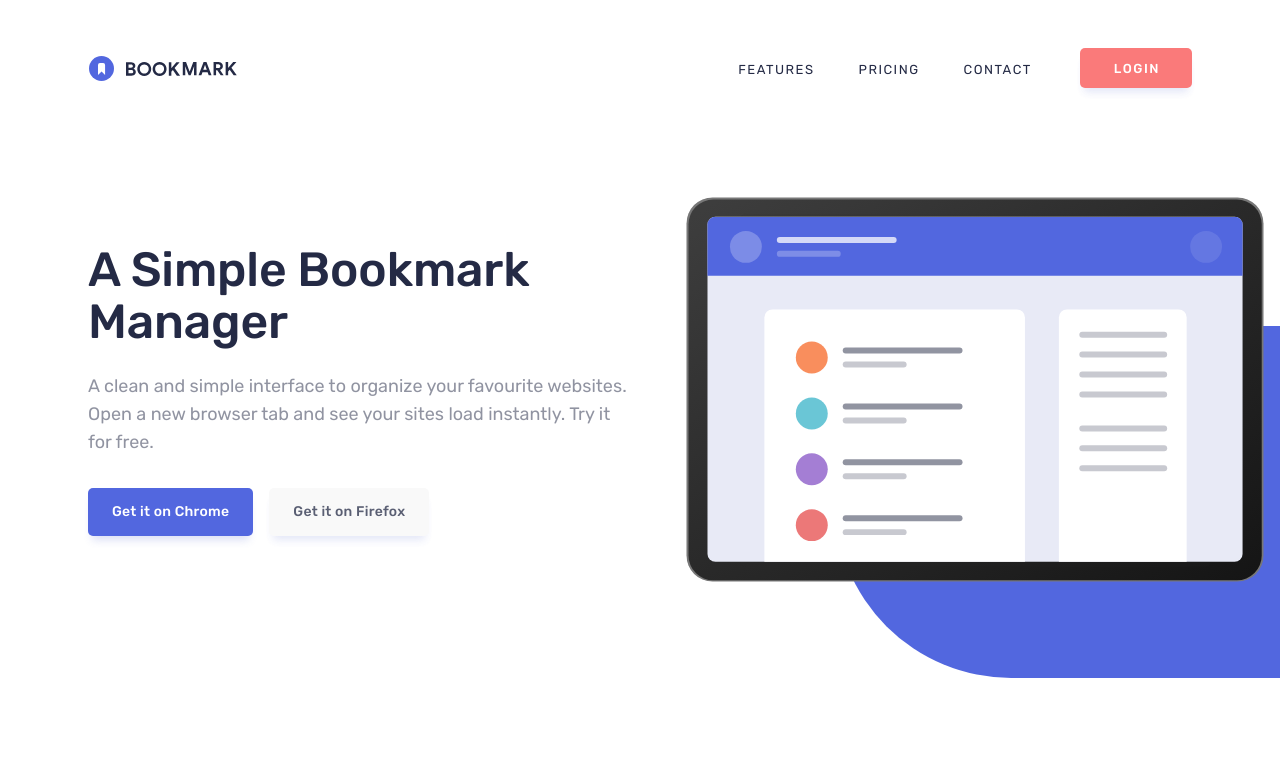
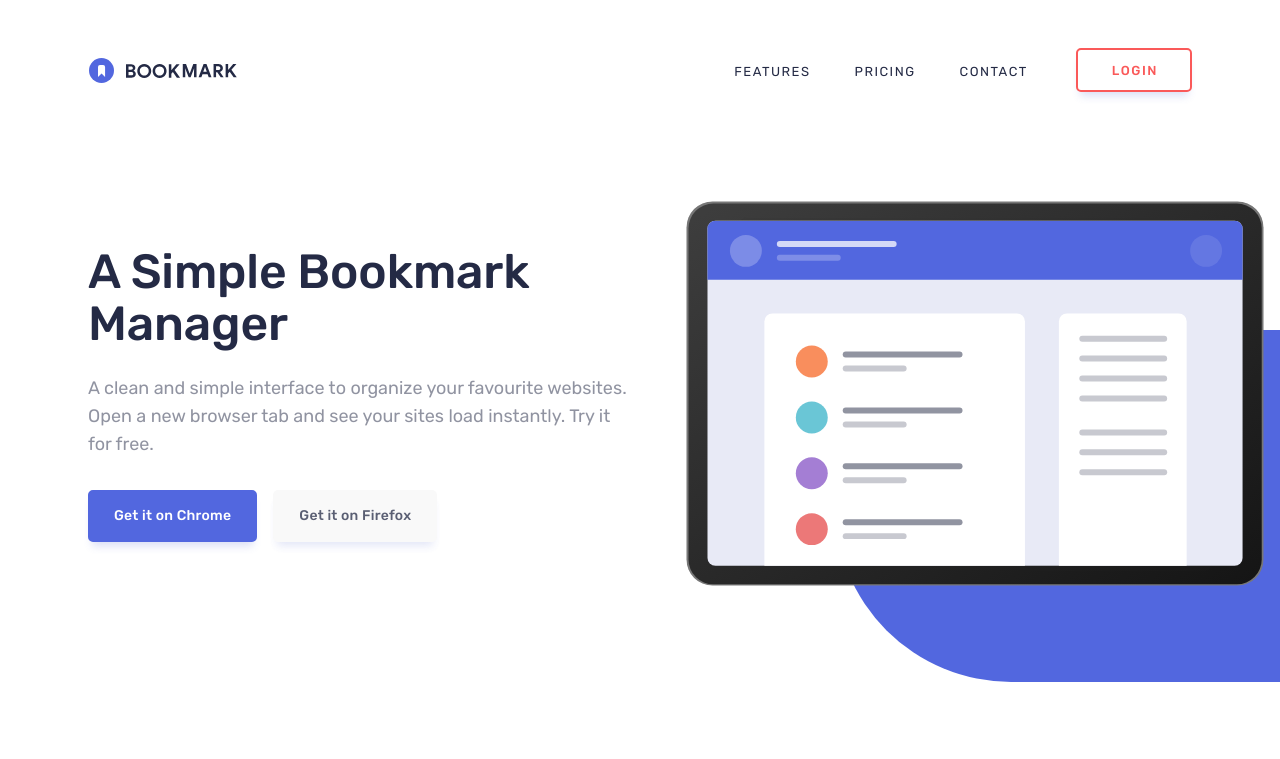
Before and after one commit to OtabekValiboyev/Bookmark, a plain HTML site: page index.html in a window 1280 px wide. In both pictures the pointer is over the link "LOGIN". Shown: the top 759 px of the page. Drawn offline with Linux system fonts and the light colour scheme.

Commit message:
Add a border to hover styles of  buttons

```diff
--- a/css/style.css
+++ b/css/style.css
@@ -75,6 +75,7 @@ img {
   border-radius: 5px;
   color: #fff;
   box-shadow: 0px 8px 8px -4px rgba(73, 93, 207, 0.20);
+  border: 2px solid var(--accent-color-blue);
   background-color: var(--accent-color-blue);
   font-family: var(--font);
   font-size: 14px;
@@ -82,11 +83,15 @@ img {
   font-weight: 500;
   line-height: 28px;
   letter-spacing: 0.25px;
-  transition: opacity 0.4s ease;
+  transition: opacity 0.4s ease,
+    color 0.4s ease,
+    background-color 0.4s ease,
+    border 0.4s ease;
 }
 
 .button:hover {
-  opacity: 0.8;
+  background-color: #fff;
+  color: var(--accent-color-blue);
 }
 
 .button:active {
@@ -94,9 +99,15 @@ img {
 }
 
 .button-white {
+  border: 2px solid transparent;
   opacity: 0.75;
   background-color: #f7f7f7;
   color: #242a45;
+}
+
+.button-white:hover {
+  border: 2px solid #5b6074;
+  color: #5b6074;
 }
 
 .button-red {
@@ -108,6 +119,7 @@ img {
   padding-bottom: 11px;
   padding-left: 34px;
   padding-right: 32px;
+  border: 2px solid var(--accent-color-red);
   background-color: var(--accent-color-red);
   color: #fff;
   text-align: right;
@@ -117,6 +129,10 @@ img {
   font-weight: 500;
   line-height: 17px;
   letter-spacing: 1.5px;
+}
+
+.button-small-header:hover {
+  color: var(--accent-color-red);
 }
 
 .button-big {
```
